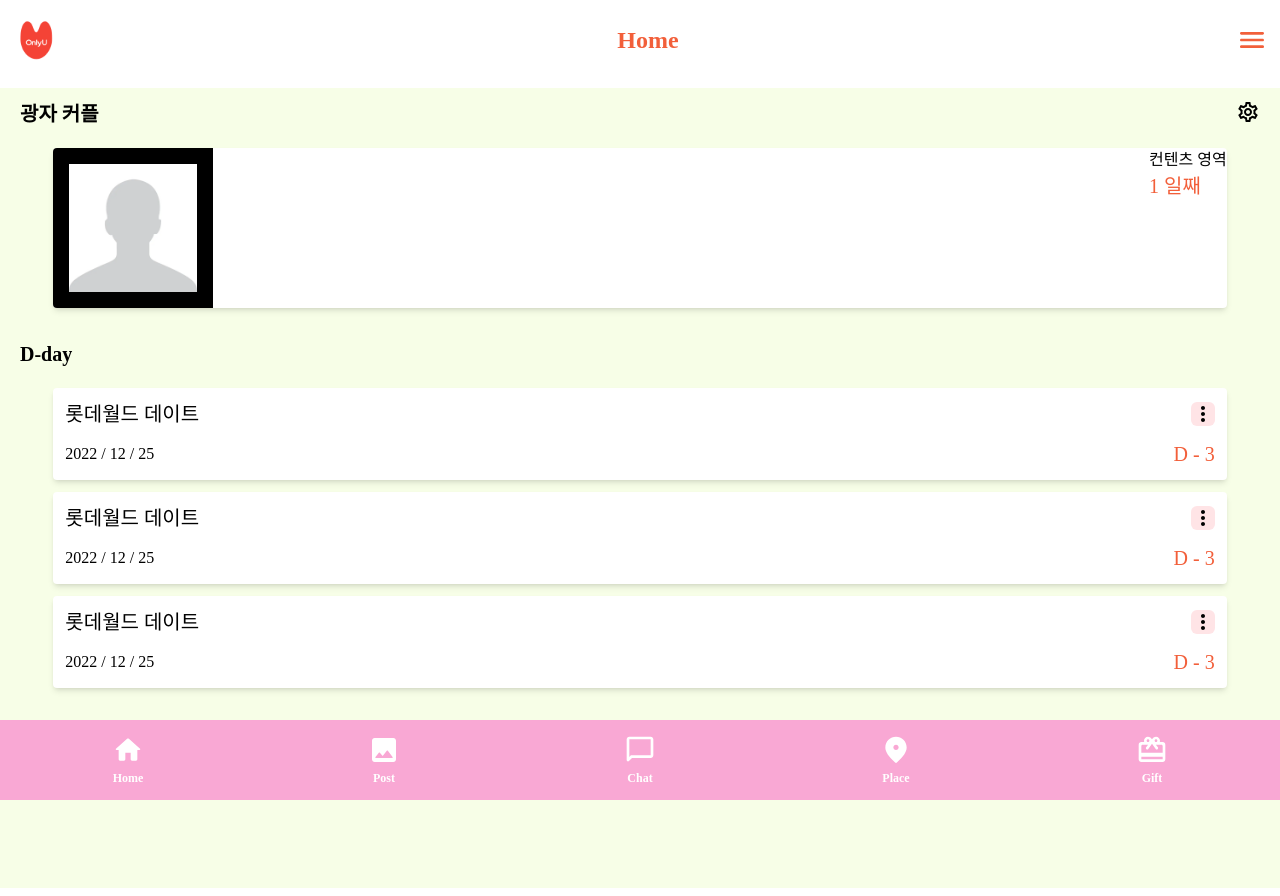
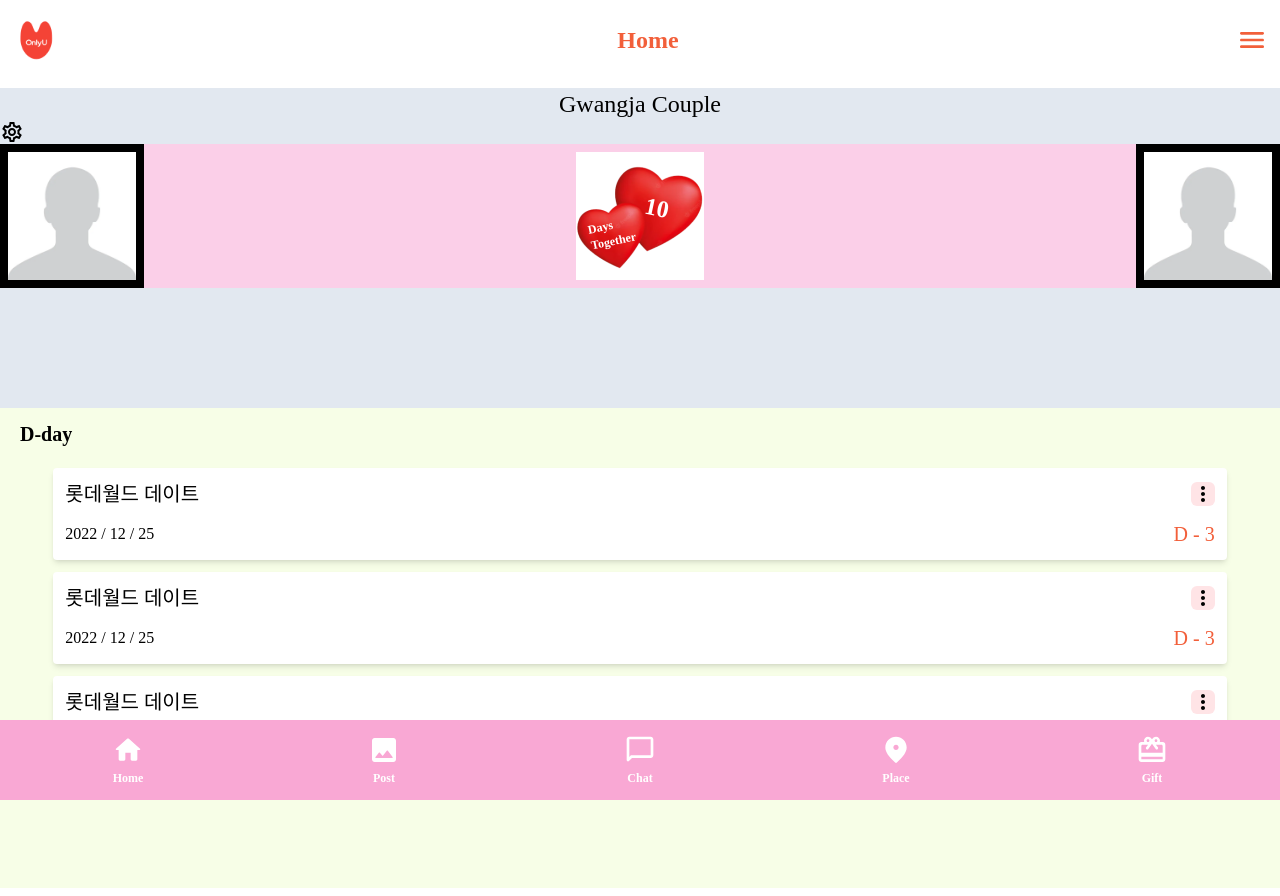
Before and after one commit to Kenny-Korea/Only-U, a React (Create React App) app: page / in a window 1280 px wide. Built offline with nearby package versions, Linux system fonts and the light colour scheme; the HTML template or start-up script is replaced by a standard one.

Commit message:
221227 중간 빌드 테스트

```diff
--- a/src/App.js
+++ b/src/App.js
@@ -40,7 +40,7 @@ const App = () => {
             />
             <Route
               path="/gift"
-              element={<Gift size={fullSize} setTitle={setTitle} />}
+              element={<Gift size={screenSize} setTitle={setTitle} />}
             />
             <Route
               path="/register"
--- /dev/null
+++ b/src/Components/Buttons/PlaceButton.jsx
@@ -0,0 +1,13 @@
+import React from "react";
+
+const PlaceButton = () => {
+  return (
+    <>
+      <div className="w-10 h-6 bg-brightRed rounded-full text-white text-xs font-bold centerItem">
+        Food
+      </div>
+    </>
+  );
+};
+
+export default PlaceButton;
--- a/src/Components/Cards/PlaceCard.jsx
+++ b/src/Components/Cards/PlaceCard.jsx
@@ -1,15 +1,28 @@
 import React from "react";
 import unnamed from "../../Images/toongtoong.png";
+import LocationOnRoundedIcon from "@mui/icons-material/LocationOnRounded";
+import PlaceButton from "../Buttons/PlaceButton";
 
 const PlaceCard = () => {
   return (
     <>
-      <div
-        className="w-32 h-32 bg-black opacity-50"
-        style={{ background: `url(${unnamed})` }}
-      >
-        test
-        {/* <img src={unnamed} alt="" /> */}
+      <div className="w-48 h-48 shadow-md">
+        <div
+          className="w-full h-2/3"
+          style={{ backgroundImage: `url(${unnamed})` }}
+        >
+          <div className="m-1 float-left">
+            <PlaceButton />
+          </div>
+          <div className="w-full h-full"></div>
+        </div>
+        <div className="w-full h-1/3 bg-white flex flex-col leading-4">
+          <div className="flex justify-between items-center">
+            <span className="font-bold text-lg">Dino's Steak</span>
+            <LocationOnRoundedIcon />
+          </div>
+          <span>Price is quite reasonable and the steak is awesome</span>
+        </div>
       </div>
     </>
   );
--- a/src/Components/Cards/PostCard.jsx
+++ b/src/Components/Cards/PostCard.jsx
@@ -26,7 +26,15 @@ const PostCard = () => {
             className="w-full object-cover h-fit"
           />
         </div>
-        <div>오늘은 퉁퉁이와 함께 영화를 봤다. 정말 즐거운 하루였다 ㅎㅎㅎ</div>
+        <div className="text-indigo-800">#롯데월드 #아바타 #첫 데이트</div>
+        <div>
+          오늘 퉁퉁이랑 처음으로 영화를 봤다! 아바타는 너무 재밌었고, 퉁퉁이는
+          너무 귀여웠다 ㅋㅋㅋ
+        </div>
+        <div>댓글 보기</div>
+        <div>
+          <ProfileSmall />
+        </div>
       </div>
     </>
   );
--- /dev/null
+++ b/src/Components/Others/BeenTogether.jsx
@@ -0,0 +1,33 @@
+import React from "react";
+import hearts from "../../Images/Hearts.png";
+
+const BeenTogether = () => {
+  return (
+    <>
+      <div>
+        <div
+          className="w-32 h-32 bg-white"
+          style={{
+            backgroundImage: `url(${hearts})`,
+            backgroundSize: "contain",
+          }}
+        >
+          <div
+            className="w-14 h-8 font-bold text-2xl transform rotate-12 relative text-white flex justify-center items-center"
+            style={{ top: "2.5rem", left: "3.3rem" }}
+          >
+            10
+          </div>
+          <div
+            className="w-14 h-8 font-bold text-xs transform -rotate-12 relative text-white flex justify-center items-center"
+            style={{ top: "2rem", left: "0.8rem" }}
+          >
+            Days Together
+          </div>
+        </div>
+      </div>
+    </>
+  );
+};
+
+export default BeenTogether;
--- a/src/Components/Profile/ProfileLarge.jsx
+++ b/src/Components/Profile/ChatProfile.jsx
@@ -1,7 +1,7 @@
 import React from "react";
 import unnamed from "../../Images/unnamed.png";
 
-const ProfileLarge = () => {
+const ChatProfile = () => {
   return (
     <>
       <div className="w-full h-14 pl-4 flex items-center gap-3 bg-slate-200">
@@ -12,4 +12,4 @@ const ProfileLarge = () => {
   );
 };
 
-export default ProfileLarge;
+export default ChatProfile;
--- /dev/null
+++ b/src/Components/Profile/HomeProfile.jsx
@@ -0,0 +1,14 @@
+import React from "react";
+import unnamed from "../../Images/unnamed.png";
+
+const HomeProfile = () => {
+  return (
+    <>
+      <div className="w-36 h-full bg-black centerItem">
+        <img src={unnamed} alt="pp" className="object-contain w-32 h-32" />
+      </div>
+    </>
+  );
+};
+
+export default HomeProfile;
--- a/src/Pages/Chat.jsx
+++ b/src/Pages/Chat.jsx
@@ -1,8 +1,7 @@
 import React from "react";
 import ChatInput from "../Components/Inputs/ChatInput";
 import Message from "../Components/Message/Message";
-import ProfileLarge from "../Components/Profile/ProfileLarge";
-import ProfileSmall from "../Components/Profile/ProfileSmall";
+import ChatProfile from "../Components/Profile/ChatProfile";
 
 const Chat = ({ size, setTitle }) => {
   setTitle("Chat");
@@ -16,7 +15,7 @@ const Chat = ({ size, setTitle }) => {
   return (
     <>
       <div className={`${size} page centerPage`}>
-        <ProfileLarge />
+        <ChatProfile />
         <div className="w-full h-[calc(100%-17rem)]">
           {testMessage.map((item) => {
             return <Message test={item} />;
--- a/src/Pages/Gift.jsx
+++ b/src/Pages/Gift.jsx
@@ -1,11 +1,33 @@
 import React from "react";
+import hearts from "../Images/Hearts.png";
 
 const Gift = ({ size, setTitle }) => {
   setTitle("Gift");
 
   return (
     <>
-      <div className="Gift"></div>
+      <div className={`${size} page`}>
+        <div
+          className="w-40 h-40 absolute"
+          style={{
+            backgroundImage: `url(${hearts})`,
+            backgroundSize: "contain",
+          }}
+        >
+          <div
+            className="w-14 h-8 font-bold text-2xl  top-14 transform rotate-12 relative text-white flex justify-center items-center"
+            style={{ left: "4.6rem" }}
+          >
+            1024
+          </div>
+          <div
+            className="w-14 h-8 font-bold text-xs  transform -rotate-12 relative text-white flex justify-center items-center"
+            style={{ top: "3.5rem", left: "1.5rem" }}
+          >
+            Days Together
+          </div>
+        </div>
+      </div>
     </>
   );
 };
--- a/src/Pages/Home.jsx
+++ b/src/Pages/Home.jsx
@@ -3,6 +3,9 @@ import DdayCard from "../Components/Cards/DdayCard";
 import TabBottom from "../Components/Layout/Footer";
 import SettingsOutlinedIcon from "@mui/icons-material/SettingsOutlined";
 import unnamed from "../Images/unnamed.png";
+import hearts from "../Images/Hearts.png";
+import HomeProfile from "../Components/Profile/HomeProfile";
+import BeenTogether from "../Components/Others/BeenTogether";
 
 const Home = ({ size, setTitle }) => {
   setTitle("Home");
@@ -18,27 +21,17 @@ const Home = ({ size, setTitle }) => {
   return (
     <>
       <div className={`${size} page`}>
-        <div className="flex justify-between submenu">
-          <span>광자 커플</span>
+        <div className="w-full h-80 bg-slate-200 flex flex-col">
+          <span className="text-2xl flex justify-center">Gwangja Couple</span>
           <SettingsOutlinedIcon />
-        </div>
-        <div className="w-full centerPage">
-          <div className="card h-40 flex justify-between">
-            <div className="w-40 h-full bg-black centerItem">
-              <img
-                src={unnamed}
-                alt="pp"
-                className="object-contain w-32 h-32"
-              />
-            </div>
-            <div className="flex flex-col">
-              컨텐츠 영역
-              <span className="text-xl text-brightRed">
-                {today.getDate() - startDay.getDate() + 1} 일째
-              </span>
-            </div>
+          <div className="w-full h-36 bg-pink-200 flex justify-between items-center">
+            <HomeProfile />
+            <BeenTogether />
+            <HomeProfile />
           </div>
         </div>
+
+        {/* D-day 영역 */}
         <span className="submenu">D-day</span>
         <div className="w-full centerPage">
           {DdayList.map((item, index) => {
--- a/src/Pages/Place.jsx
+++ b/src/Pages/Place.jsx
@@ -7,7 +7,7 @@ const Place = ({ size, setTitle }) => {
   return (
     <>
       <div className={`${size} page centerPage`}>
-        <div className="grid grid-cols-3 gap-2">
+        <div className="grid grid-cols-2 gap-2">
           <PlaceCard />
           <PlaceCard />
           <PlaceCard />
```
Also changed, not shown: src/Images/Hearts.png (added), 15 other files (tests, documents, lock files or other folders).
